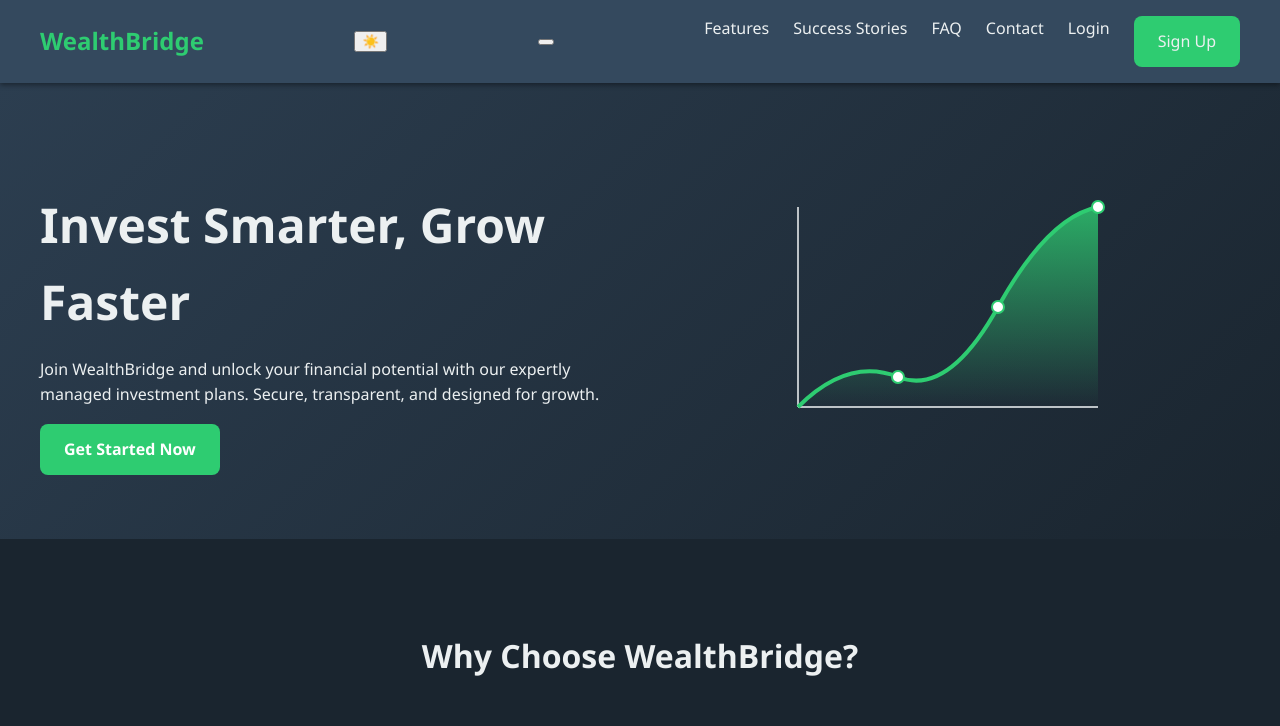
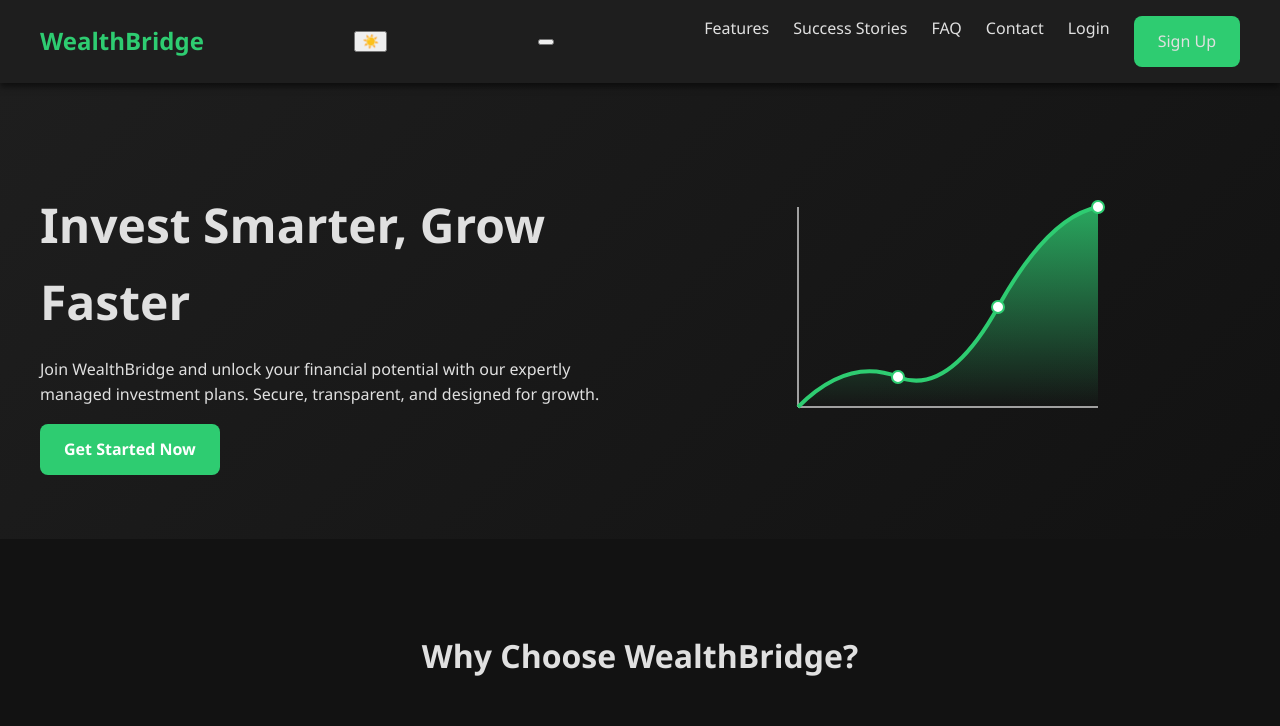
Before and after one commit to Joebillionz001/wealth-bridge, a website with bundled scripts: page index.html in a window 1280 px wide. Both pictures are taken after a click on the button "Toggle Dark Mode". Shown: the top 726 px of the page. Built offline with nearby package versions, Linux system fonts and the light colour scheme.

Commit message:
Fix dark mode, footer, google auth, and add missing helper files

```diff
--- a/auth.js
+++ b/auth.js
@@ -323,10 +323,7 @@ function handleGoogleAuth() {
                 favorites: [],
                 transactions: []
             };
-            apiService.loginWithProvider(mockUser); // You might need to add this method to api-service or just save directly
-
-            // Direct save for demo if apiService.loginWithProvider doesn't exist
-            localStorage.setItem('user', JSON.stringify(mockUser));
+            apiService.loginWithGoogle(mockUser);
 
             showToast("Google Sign-In successful!", "success");
             window.location.href = "dashboard.html";
--- a/style.css
+++ b/style.css
@@ -15,15 +15,15 @@
 }
 
 body.dark-mode {
-    --secondary-color: #2c3e50;
-    --text-color: #ecf0f1;
-    --text-muted: #bdc3c7;
-    --bg-body: #1a252f;
-    --card-bg: #34495e;
-    --hero-bg: linear-gradient(135deg, #2c3e50 0%, #1a252f 100%);
-    --border-color: #465c71;
-    --box-shadow: 0 2px 5px rgba(0,0,0,0.4);
-    --secondary-hover-color: #3e5871;
+    --secondary-color: #1e1e1e;       /* Darker secondary background */
+    --text-color: #e0e0e0;            /* Softer white text */
+    --text-muted: #a0a0a0;            /* Muted gray text */
+    --bg-body: #121212;               /* Deep black background */
+    --card-bg: #1e1e1e;               /* Dark card background */
+    --hero-bg: linear-gradient(135deg, #1e1e1e 0%, #121212 100%);
+    --border-color: #333333;          /* Subtle borders */
+    --box-shadow: 0 4px 6px rgba(0,0,0,0.5);
+    --secondary-hover-color: #2d2d2d;
 }
 
 body {
--- a/utils.js
+++ b/utils.js
@@ -10,12 +10,12 @@ export function formatCurrency(amount) {
 }
 
 export function getLoggedInUser() {
-    const userStr = localStorage.getItem('user');
+    const userStr = localStorage.getItem('loggedInUser');
     return userStr ? JSON.parse(userStr) : null;
 }
 
 export function updateUser(user) {
-    localStorage.setItem('user', JSON.stringify(user));
+    localStorage.setItem('loggedInUser', JSON.stringify(user));
 }
 
 export function getStorageItem(key) {
```
